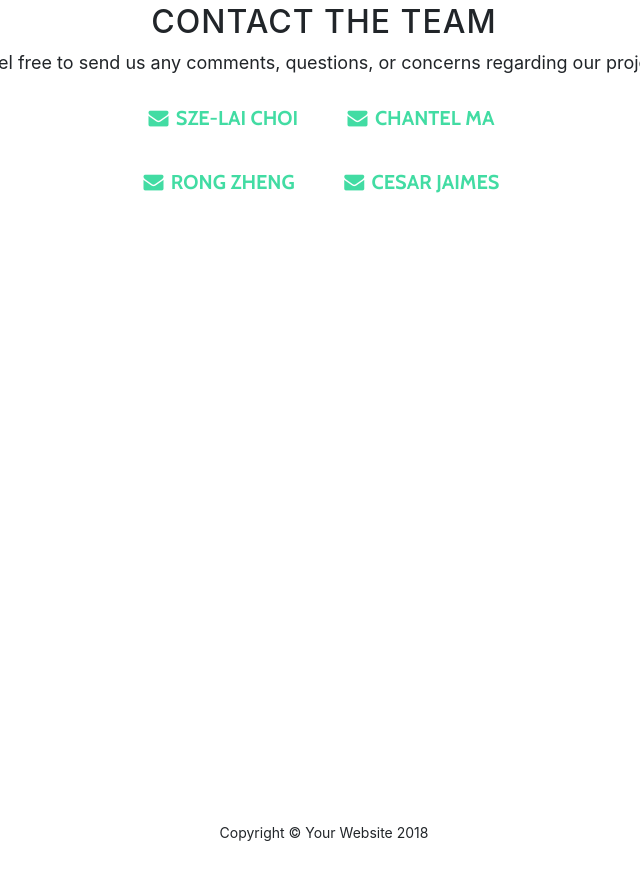
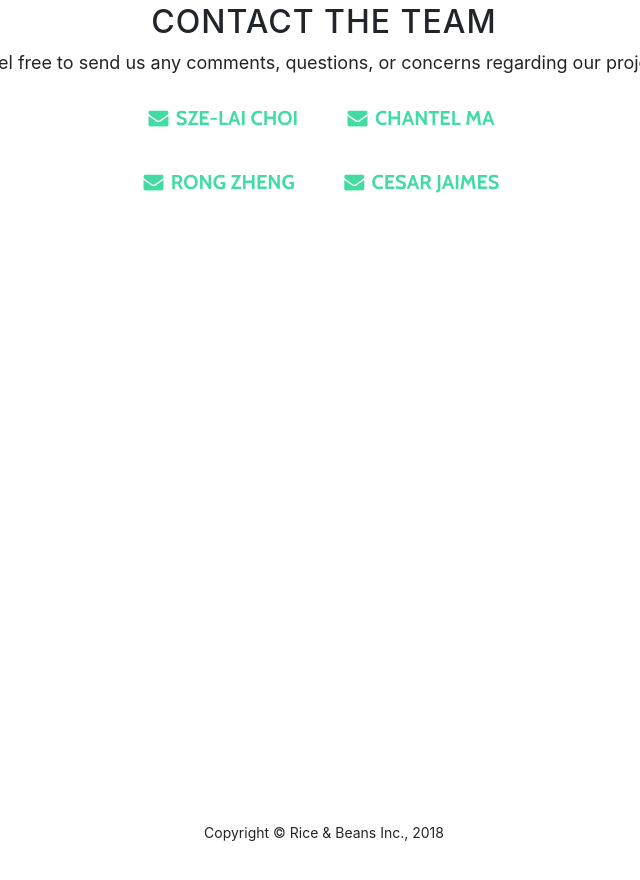
Before and after one commit to cen4010-s2018-g06/Group-6, a website with bundled scripts: page index.html in a window 1280 px wide. Shown: the part 2162-3042 px from the top of the page, without its empty margins (316-956 px from the left). Built offline with nearby package versions, Linux system fonts and the light colour scheme.

Commit message:
changed the copyright

```diff
--- a/index.html
+++ b/index.html
@@ -139,7 +139,7 @@
     <!-- Footer -->
     <footer>
       <div class="container text-center">
-        <p>Copyright &copy; Your Website 2018</p>
+        <p>Copyright &copy; Rice & Beans Inc., 2018</p>
       </div>
     </footer>
 
```
